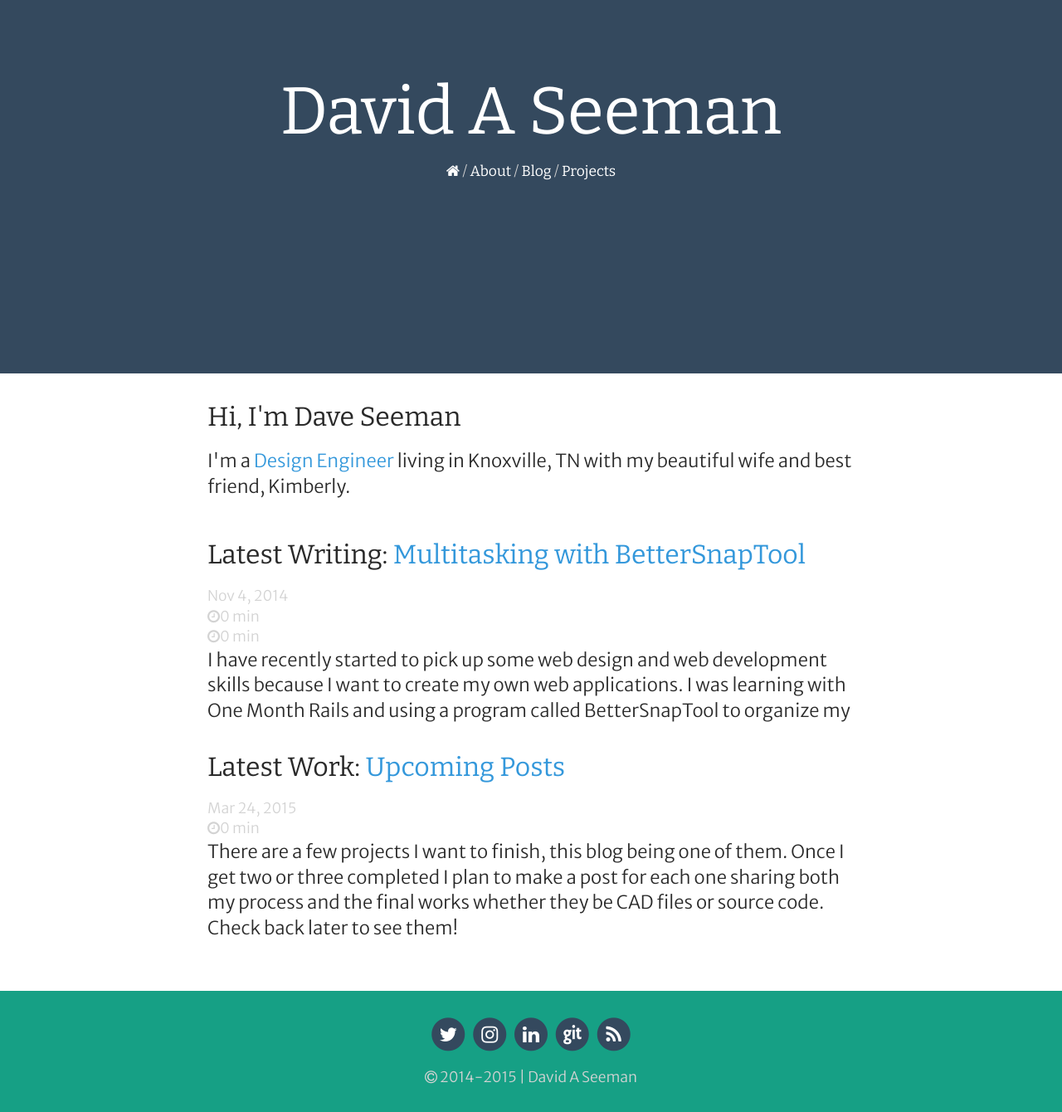
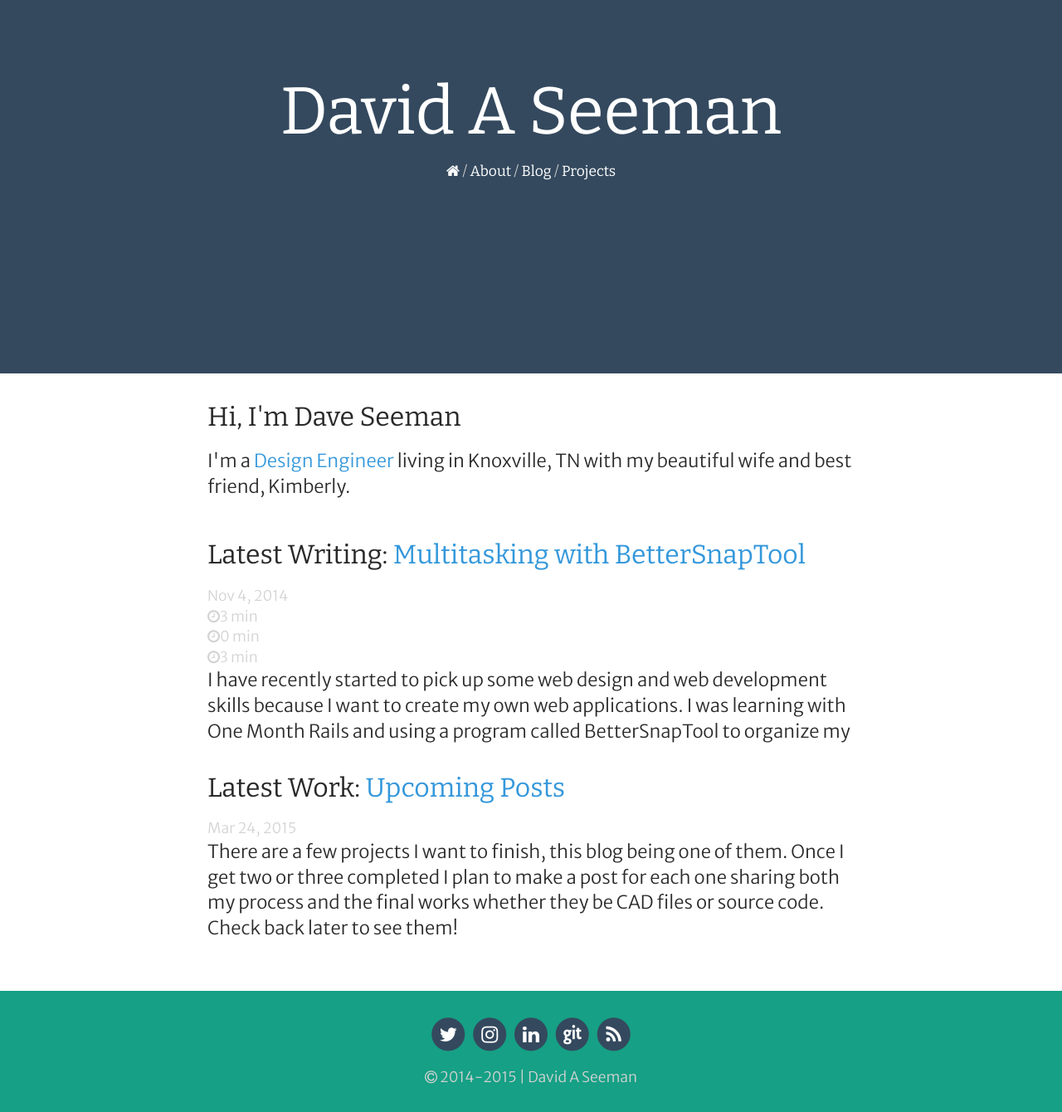
Before and after one commit to Shipwright/daveas.github.io, a Jekyll site: the page built from index.html, in a window 1280 px wide. Shown: the whole page at 83% size. Built offline with Jekyll 4.4.1, drawn with Linux system fonts in a browser that asks for light colours; nearby versions of some CDN libraries; some web fonts are replaced.

Commit message:
Update index.html

```diff
--- a/index.html
+++ b/index.html
@@ -11,8 +11,9 @@ layout: default
         <li>
           <h2 class="post-title">Latest Writing: <a href="{{ post.url | prepend: site.baseurl }}">{{ post.title }}</a></h2>
           <p class="post-meta">{{ post.date | date: "%b %-d, %Y" }}{% if post.author %} • {{ post.author }}{% endif %}{% if post.meta %} • {{ post.meta }}{% endif %}</p>
-          <p class="post-meta"><i class="fa fa-clock-o"></i>{{ post.size | divided_by: 250 }} min</p>
-          <p class="post-meta"><i class="fa fa-clock-o"></i>{% capture post_length %}{{ post.content | number_of_words }}{% endcapture %}{{ post_length | divided_by: 250 }} min</p>
+          <p class="post-meta"><i class="fa fa-clock-o"></i>{{ post.content | number_of_words | divided_by: 50 }} min</p>
+          <p class="post-meta"><i class="fa fa-clock-o"></i>{{ post.size | divided_by: 50 }} min</p>
+          <p class="post-meta"><i class="fa fa-clock-o"></i>{% capture post_length %}{{ post.content | number_of_words }}{% endcapture %}{{ post_length | divided_by: 50 }} min</p>
           {{ post.excerpt }}
         </li>
       {% endfor %}
@@ -23,7 +24,6 @@ layout: default
         <li>
           <h2 class="post-title">Latest Work: <a href="{{ post.url | prepend: site.baseurl }}">{{ post.title }}</a></h2>
           <p class="post-meta">{{ post.date | date: "%b %-d, %Y" }}{% if post.author %} • {{ post.author }}{% endif %}{% if post.meta %} • {{ post.meta }}{% endif %}</p>
-          <p class="post-meta"><i class="fa fa-clock-o"></i>{{ post.content | number_of_words | divided_by: 250 }} min</p>
           {{ post.excerpt }}
           <a href="{{ post.url | prepend: site.baseurl }}" target="_blank"></a>
         </li>
```
